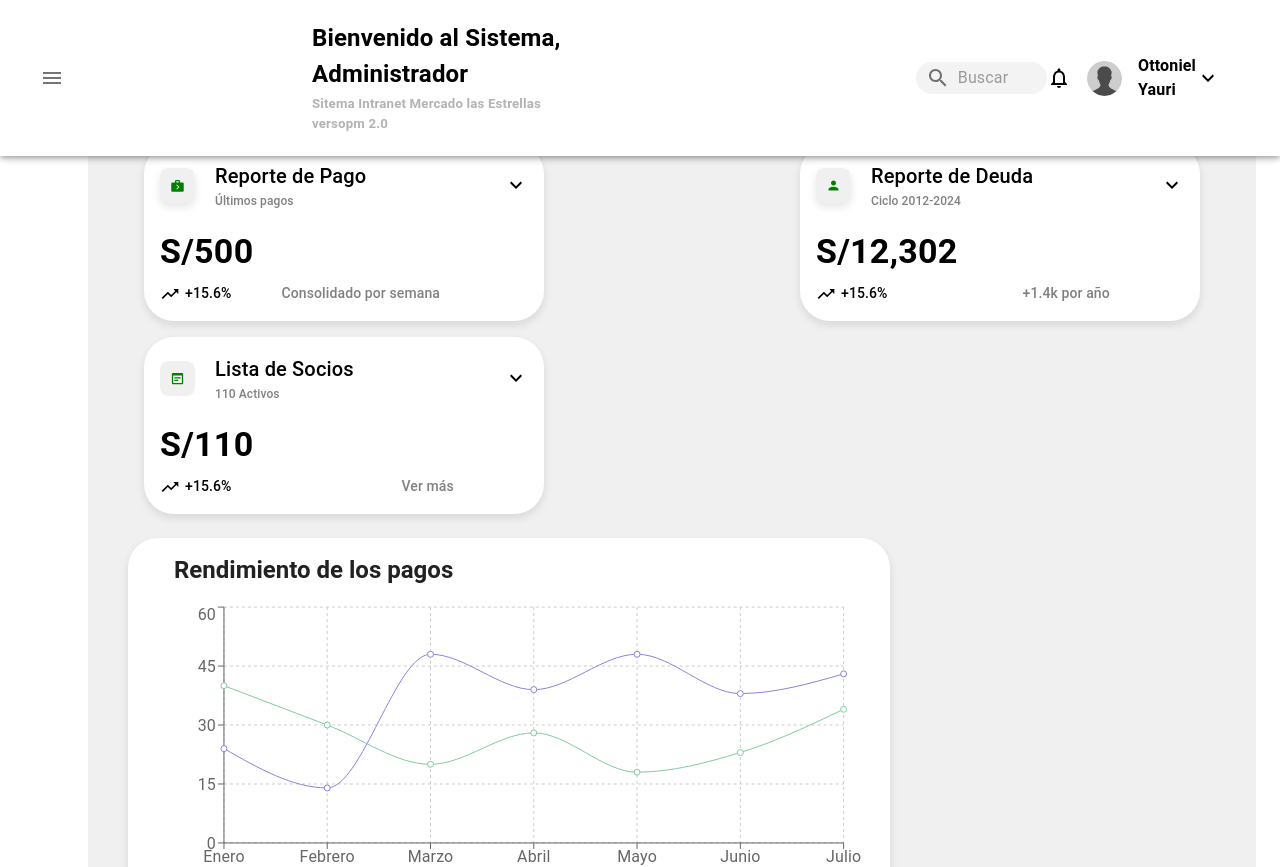
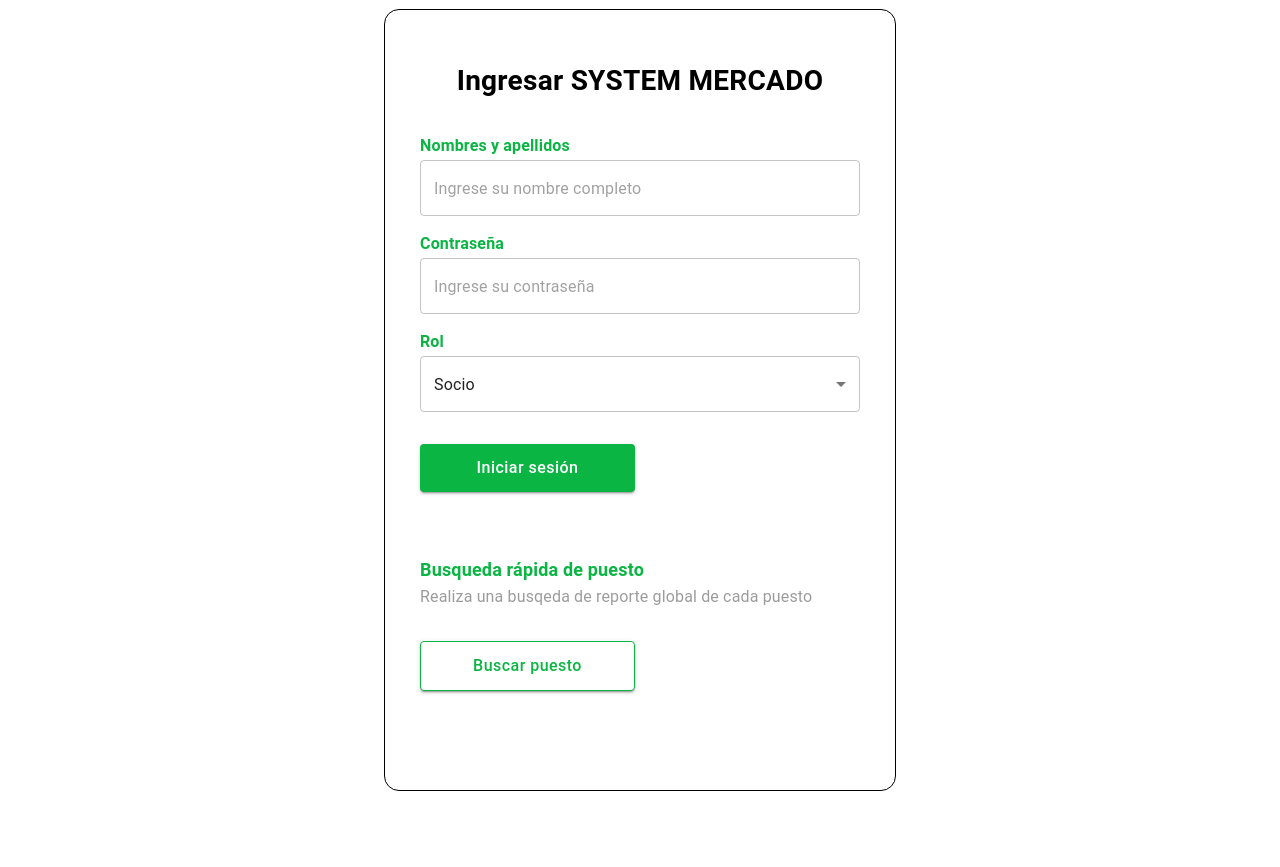
Before and after one commit to VaftecPeruSac/Mercado-Las-Estrellas-V1, a React (Create React App) app: page / in a window 1280 px wide. Shown: the top 867 px of the page. After the commit the page ends 800 px from the top, so only its background shows below. Built offline with nearby package versions, Linux system fonts and the light colour scheme.

Commit message:
Se agrego Login y se configuraron las rutas. Se actualizo GenerarCuota.

```diff
--- a/src/Layout/Principal.tsx
+++ b/src/Layout/Principal.tsx
@@ -1,9 +1,7 @@
 import React, { useState } from "react";
-import { Box, ThemeProvider } from "@mui/material";
+import { Box } from "@mui/material";
 import Header from "../components/Header";
-import Dashboard from "../components/Dashboard";
 import { Outlet } from "react-router-dom";
-
 
 const Principal = () => {
   const [open, setOpen] = useState(false);
--- a/src/components/Cuotas/GenerarCuota.tsx
+++ b/src/components/Cuotas/GenerarCuota.tsx
@@ -54,24 +54,9 @@ interface Data {
 }
 
 const columns: readonly Column[] = [
-  {
-    id: "descripcion",
-    label: "Servicio",
-    minWidth: 50,
-    align: "center",
-  },
-  {
-    id: "costo_unitario",
-    label: "Monto",
-    minWidth: 50,
-    align: "center",
-  },
-  {
-    id: "accion",
-    label: "",
-    minWidth: 50,
-    align: "center",
-  },
+  { id: "descripcion", label: "Servicio", minWidth: 50, align: "center" },
+  { id: "costo_unitario", label: "Monto", minWidth: 50, align: "center" },
+  { id: "accion", label: "", minWidth: 50, align: "center" },
 ];
 
 const GenerarCuota: React.FC<AgregarProps> = ({ open, handleClose }) => {
@@ -80,6 +65,7 @@ const GenerarCuota: React.FC<AgregarProps> = ({ open, handleClose }) => {
   const [servicios, setServicios] = useState<Servicio[]>([]);
   const [servicioSeleccionado, setServicioSeleccionado] = useState<{ value: unknown } | "">("");
   const [serviciosAgregados, setServiciosAgregados] = useState<Servicio[]>([]);
+  const [serviciosIds, setServiciosIds] = useState<string[]>([]);
 
   // Para el importe total
   const [importeTotal, setImporteTotal] = useState<number>(0);
@@ -90,6 +76,13 @@ const GenerarCuota: React.FC<AgregarProps> = ({ open, handleClose }) => {
   // Datos del formulario
   const [fechaEmision, setFechaEmision] = useState("");
   const [fechaVencimiento, setFechaVencimiento] = useState("");
+
+  const [formData, setFormData] = useState({
+    id_servicio: "",
+    importe: "",
+    fecha_registro: "",
+    fecha_vencimiento: ""
+  });
 
   // Para calcular la fecha de vencimiento de la cuota (La cuota vence en 30 dias)
   const manejarFechaEmisionCambio = (event: React.ChangeEvent<HTMLInputElement>) => {
@@ -129,6 +122,7 @@ const GenerarCuota: React.FC<AgregarProps> = ({ open, handleClose }) => {
       // Verificamos si ya esta agregado y si no lo esta agregamos el servicio a la tabla
       if(!serviciosAgregados.some((s) => s.id_servicio === servicio.id_servicio)) {
         setServiciosAgregados([...serviciosAgregados, servicio]);
+        setServiciosIds((prevIds) => [...prevIds, servicio.id_servicio]);
       }
     }
   };
@@ -136,6 +130,7 @@ const GenerarCuota: React.FC<AgregarProps> = ({ open, handleClose }) => {
   // Para eliminar un servicio de la lista
   const handleServicioDelete = (id: string) => {
     setServiciosAgregados(serviciosAgregados.filter((s) => s.id_servicio !== id));
+    setServiciosIds((prevIds) => prevIds.filter((servicioId) => servicioId !== id));
   };
 
   // Para calcular el importe total
@@ -143,6 +138,42 @@ const GenerarCuota: React.FC<AgregarProps> = ({ open, handleClose }) => {
     const total = serviciosAgregados.reduce((sum, servicio) => sum + parseFloat(servicio.costo_unitario), 0);
     setImporteTotal(total);
   }, [serviciosAgregados]);
+
+  // Generar cuota
+  const handleSubmit = async (e: React.MouseEvent<HTMLButtonElement>) => {
+
+    e.preventDefault();
+
+    const dataToSend = {
+      ...formData,
+      servicios: serviciosIds,
+      importe: importeTotal,
+    };
+
+    try {
+      // const response = await axios.post("https://mercadolasestrellas.online/intranet/public/v1/cuotas", dataToSend);
+      const response = await axios.post("http://127.0.0.1:8000/v1/cuotas", dataToSend);
+
+      if(response.status === 200) {
+        alert("La cuota fue registrada con exito");
+        setFormData({
+          id_servicio: "",
+          importe: "",
+          fecha_registro: "",
+          fecha_vencimiento: ""
+        });
+        setServiciosAgregados([]);
+        setServiciosIds([]);
+        setImporteTotal(0);
+      } else {
+        alert("No se pudo registrar la cuota. Inténtalo nuevamente.");
+      }
+    } catch (error) {
+      console.error("Error al registrar la cuota:", error);
+      alert("Ocurrio un error durante el registro. Inténtalo nuevamente.");
+    }
+
+  };
 
   // Cambiar entre pestañas
   const handleTabChange = (event: React.SyntheticEvent, newValue: number) =>
@@ -170,6 +201,8 @@ const GenerarCuota: React.FC<AgregarProps> = ({ open, handleClose }) => {
               Leer detenidamente los campos antes de registrar. (*)
             </Typography>
 
+            {/* <pre>{JSON.stringify(formData, null, 2)}</pre> */}
+
             <Box
               component="form"
               noValidate
@@ -183,7 +216,7 @@ const GenerarCuota: React.FC<AgregarProps> = ({ open, handleClose }) => {
                     required
                     type="date"
                     label="Fecha de emisión"
-                    value={fechaEmision}
+                    value={formData.fecha_registro = fechaEmision}
                     onChange={manejarFechaEmisionCambio}
                     InputProps={{
                       startAdornment: (
@@ -199,7 +232,7 @@ const GenerarCuota: React.FC<AgregarProps> = ({ open, handleClose }) => {
                     fullWidth
                     type="date"
                     label="Fecha de vencimiento"
-                    value={fechaVencimiento}
+                    value={formData.fecha_vencimiento = fechaVencimiento}
                     InputProps={{
                       readOnly: true,
                       startAdornment: (
@@ -427,7 +460,7 @@ const GenerarCuota: React.FC<AgregarProps> = ({ open, handleClose }) => {
                 backgroundColor: "#388E3C",
               },
             }}
-            // onClick={}
+            onClick={handleSubmit}
           >
             Registrar
           </Button>
--- /dev/null
+++ b/src/components/Login/Login.tsx
@@ -0,0 +1,203 @@
+import { Box, Button, Container, FormControl, MenuItem, Select, TextField, Typography } from '@mui/material';
+import React, { useState } from 'react'
+import { useNavigate } from 'react-router-dom';
+
+const Login: React.FC = () => {
+
+  // Para el login
+  const [usuario, setUsuario] = useState("");
+  const [password, setPassword] = useState("");
+  const [rol, setRol] = useState("1");
+
+  const navigate = useNavigate();
+
+  // Iniciar sesion
+  const IniciarSesion = (event: React.FormEvent) => {
+    event.preventDefault();
+    if(usuario === "Admin" && password === "12345" && rol === "1"){
+      alert(`Bienvenido ${usuario} \nSesión iniciada con exito`);
+      navigate("/home");
+    } else {
+      alert("Credenciales no validas. Por favor intentelo nuevamente.");
+    }
+  }
+
+  return (
+    <Container
+      component="main"
+      sx={{ maxWidth: "100vh" }}
+    >
+      <Box
+        sx={{
+          height: "100vh",
+          display: "flex",
+          flexDirection: "column",
+          alignItems: "center",
+          justifyContent: "center",
+        }}
+      >
+
+        <Box sx={{
+          width: "440px",
+          height: "680px" ,
+          border: "1px solid",
+          borderRadius: "15px",
+          p: "50px 35px"
+        }}>
+
+          <Typography
+            component="h1"
+            sx={{
+              textAlign: "center",
+              fontSize: "28px",
+              fontWeight: "bold",
+              mb: 4
+            }}
+          >
+            Ingresar SYSTEM MERCADO
+          </Typography>
+
+          <Box component="form">
+
+            {/* Usuario */}
+            <Box sx={{ mb: 2 }}>
+              <Typography
+                sx={{
+                  mb: "2px",
+                  fontWeight: "bold",
+                  color: "#0AB544",
+                }}
+              >
+                Nombres y apellidos
+              </Typography>
+              <TextField
+                fullWidth
+                required
+                id="usuario"
+                name="usuario"
+                placeholder="Ingrese su nombre completo"
+                InputLabelProps={{
+                  style: { color: "#0AB544" }
+                }}
+                value={usuario}
+                onChange={(e) => setUsuario(e.target.value)}
+              />
+            </Box>
+
+            {/* Contraseña */}
+            <Box sx={{ mb: 2 }}>
+              <Typography
+                sx={{
+                  mb: "2px",
+                  fontWeight: "bold",
+                  color: "#0AB544",
+                }}
+              >
+                Contraseña
+              </Typography>
+              <TextField
+                fullWidth
+                required
+                type="password"
+                id="password"
+                name="password"
+                placeholder="Ingrese su contraseña"
+                InputLabelProps={{
+                  style: { color: "#0AB544" }
+                }}
+                value={password}
+                onChange={(e) => setPassword(e.target.value)}
+              />
+            </Box>
+
+            {/* Seleccionar rol */}
+            <Box>
+              <Typography
+                sx={{
+                  mb: "2px",
+                  fontWeight: "bold",
+                  color: "#0AB544",
+                }}
+              >
+                Rol
+              </Typography>
+              <FormControl fullWidth required>
+                <Select
+                  labelId="rol-label"
+                  value={rol}
+                  onChange={(e) => setRol(e.target.value)}
+                  >
+                  <MenuItem value="1">Socio</MenuItem>
+                  <MenuItem value="2">Cajero</MenuItem>
+                  <MenuItem value="3">Administrador</MenuItem>
+                </Select>
+              </FormControl>
+            </Box>
+
+            {/* Boton iniciar sesión */}
+            <Button
+              variant="contained"
+              type="submit"
+              sx={{
+                width: "215px",
+                mt: 4,
+                mb: 8,
+                p: "10px 50px",
+                textTransform: "inherit",
+                fontSize: "16px",
+                fontWeight: "500",
+                color: "white",
+                bgcolor: "#0AB544",
+                "&:hover": { bgcolor: "#388E3C" }
+              }}
+              onClick={IniciarSesion}
+            >
+              Iniciar sesión
+            </Button>
+
+          </Box>
+
+          <Typography
+            sx={{
+              mb: "2px",
+              fontSize: "18px",
+              fontWeight: "bold",
+              color: "#0AB544",
+            }}
+          >
+            Busqueda rápida de puesto
+          </Typography>
+
+          <Typography sx={{ color: "#9C9C9C" }}>
+            Realiza una busqeda de reporte global de cada puesto
+          </Typography>
+
+          <Button
+            variant="contained"
+            type="submit"
+            sx={{
+              width: "215px",
+              mt: 4,
+              p: "10px 50px",
+              textTransform: "inherit",
+              fontSize: "16px",
+              fontWeight: "500",
+              color: "#0AB544",
+              bgcolor: "#FFF",
+              border: "1px solid #0AB544",
+              "&:hover": { bgcolor: "#0AB544", color: "#FFF" }
+            }}
+            // onClick={}
+          >
+            Buscar puesto
+          </Button>
+
+        </Box>
+
+      </Box>
+
+    </Container>
+  )
+}
+
+export default Login;
--- a/src/components/Sidebar.tsx
+++ b/src/components/Sidebar.tsx
@@ -47,7 +47,7 @@ const Sidebar: React.FC<SidebarProps> = ({ open }) => {
         &nbsp;
         <ListItemButton
           component={Link}
-          to="/"
+          to="/home"
           sx={{ ...listItemStyle }}
         >
           <ListItemIcon sx={{ color: "inherit" }}>
@@ -64,7 +64,7 @@ const Sidebar: React.FC<SidebarProps> = ({ open }) => {
         &nbsp;
         <ListItemButton
           component={Link}
-          to="/socios"
+          to="socios"
           sx={listItemStyle}
         >
           <ListItemIcon sx={{ color: "inherit" }}>
@@ -79,7 +79,7 @@ const Sidebar: React.FC<SidebarProps> = ({ open }) => {
         </ListItemButton>
         <ListItemButton
           component={Link}
-          to="/puestos"
+          to="puestos"
           sx={listItemStyle}
         >
           <ListItemIcon sx={{ color: "inherit" }}>
@@ -94,7 +94,7 @@ const Sidebar: React.FC<SidebarProps> = ({ open }) => {
         </ListItemButton>
         <ListItemButton
           component={Link}
-          to="/servicios"
+          to="servicios"
           sx={listItemStyle}
         >
           <ListItemIcon sx={{ color: "inherit" }}>
@@ -109,7 +109,7 @@ const Sidebar: React.FC<SidebarProps> = ({ open }) => {
         </ListItemButton>
         <ListItemButton
           component={Link}
-          to="/cuotas"
+          to="cuotas"
           sx={listItemStyle}
         >
           <Assignment sx={{ color: "inherit" }}>
@@ -124,7 +124,7 @@ const Sidebar: React.FC<SidebarProps> = ({ open }) => {
         </ListItemButton>
         <ListItemButton
           component={Link}
-          to="/pagos"
+          to="pagos"
           sx={listItemStyle}
         >
           <ListItemIcon sx={{ color: "inherit" }}>
@@ -143,7 +143,7 @@ const Sidebar: React.FC<SidebarProps> = ({ open }) => {
         <Divider sx={{ bgcolor: "#505155", ml: 3, mr: 3 }} />
         <ListItemButton
           component={Link}
-          to="/configuracion"
+          to="configuracion"
           sx={listItemStyle}
         >
           <ListItemIcon sx={{ color: "inherit" }}>
@@ -159,7 +159,7 @@ const Sidebar: React.FC<SidebarProps> = ({ open }) => {
         <br />
         <ListItemButton
           component={Link}
-          to="/reporte-pagos"
+          to="reporte-pagos"
           sx={listItemStyle}
         >
           <ListItemIcon sx={{ color: "inherit" }}>
@@ -174,7 +174,7 @@ const Sidebar: React.FC<SidebarProps> = ({ open }) => {
         </ListItemButton>
         <ListItemButton
           component={Link}
-          to="/reporte-deudas"
+          to="reporte-deudas"
           sx={listItemStyle}
         >
           <ListItemIcon sx={{ color: "inherit", ml: -0.5 }}>
@@ -195,7 +195,7 @@ const Sidebar: React.FC<SidebarProps> = ({ open }) => {
         <br />
         <ListItemButton
           component={Link}
-          to="/ver-deuda"
+          to="ver-deuda"
           sx={listItemStyle}
         >
           <ListItemIcon sx={{ color: "inherit", ml: -0.5 }}>
@@ -209,7 +209,7 @@ const Sidebar: React.FC<SidebarProps> = ({ open }) => {
         </ListItemButton>
         <ListItemButton
           component={Link}
-          to="/ver-deuda"
+          to="ver-deuda"
           sx={listItemStyle}
         >
           <ListItemIcon sx={{ color: "inherit", ml: -0.5 }}>
@@ -223,7 +223,7 @@ const Sidebar: React.FC<SidebarProps> = ({ open }) => {
         </ListItemButton>
         <ListItemButton
           component={Link}
-          to="/ver-deuda"
+          to="/"
           sx={listItemStyle}
         >
           <ListItemIcon sx={{ color: "inherit", ml: -0.5 }}>
```
Also changed, not shown: src/components/Empleados/TablaEmpleados.tsx (deleted, +0 -7 lines), src/router/Index.tsx (+19 -8 lines).
